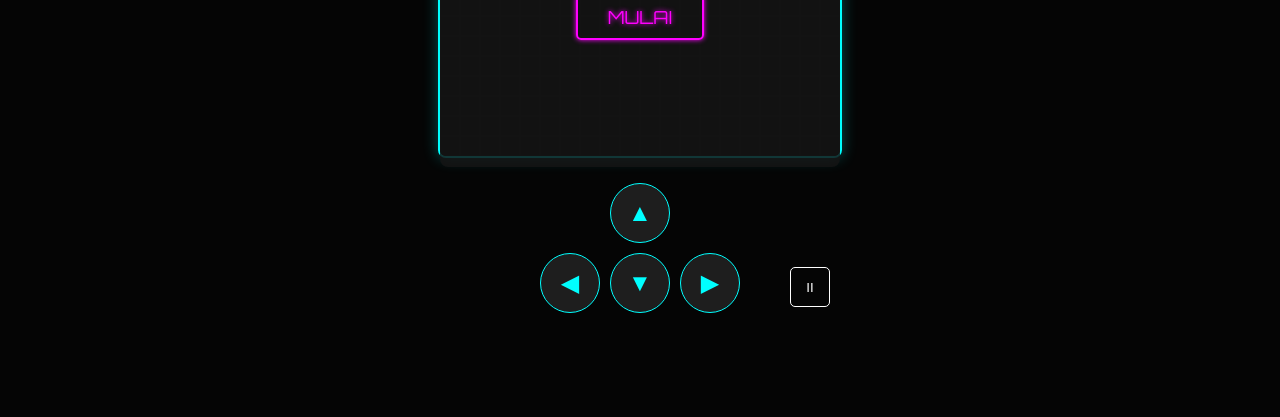
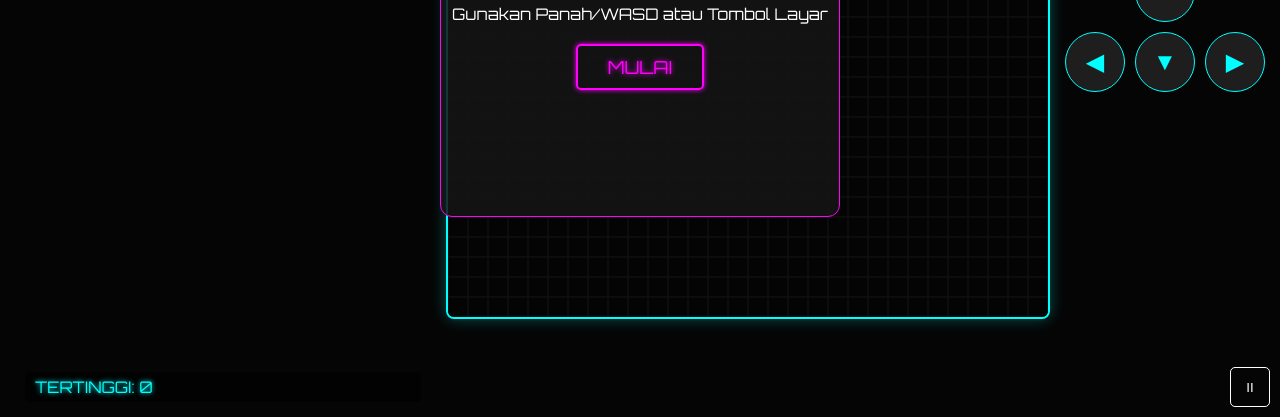
Before and after one commit to Rudy-Yu/neon-snake, a plain HTML site: page index.html in a window 1280 px wide. Shown: the part 383-800 px from the top of the page. Drawn offline with Linux system fonts and the light colour scheme.

Commit message:
Update: Responsive layout for portrait & landscape

```diff
--- a/game.js
+++ b/game.js
@@ -59,11 +59,39 @@ let lastTick = 0;
 // Initialization
 highScoreEl.textContent = highScore;
 resizeCanvas();
+window.addEventListener('resize', debounce(() => {
+    resizeCanvas();
+    if (gameState === 'PLAYING') spawnFood(); // Reposition food for safety
+}, 250));
 
 function resizeCanvas() {
-    const size = Math.min(window.innerWidth * 0.9, 400);
+    const isLandscape = window.innerWidth > window.innerHeight;
+    const margin = 40;
+    let availableWidth, availableHeight;
+
+    if (isLandscape) {
+        availableWidth = window.innerWidth * 0.6; // 60% of width for canvas
+        availableHeight = window.innerHeight * 0.9;
+    } else {
+        availableWidth = window.innerWidth * 0.95;
+        availableHeight = window.innerHeight * 0.6; // 60% of height for canvas
+    }
+
+    const size = Math.min(availableWidth, availableHeight, 600);
+    const prevSize = canvas.width;
     canvas.width = Math.floor(size / GRID_SIZE) * GRID_SIZE;
     canvas.height = canvas.width;
+
+    // Redraw if game is paused/menu
+    if (gameState !== 'PLAYING') draw();
+}
+
+function debounce(func, wait) {
+    let timeout;
+    return function() {
+        clearTimeout(timeout);
+        timeout = setTimeout(func, wait);
+    };
 }
 
 // Particle System
--- a/style.css
+++ b/style.css
@@ -27,24 +27,52 @@ body {
 
 #game-container {
     position: relative;
-    width: 400px;
-    height: 600px;
+    width: 100vw;
+    height: 100vh;
     display: flex;
     flex-direction: column;
+    justify-content: center;
     align-items: center;
+    padding: 10px;
+    gap: 10px;
+}
+
+/* Mode Landscape */
+@media (orientation: landscape) {
+    #game-container {
+        flex-direction: row;
+        justify-content: space-evenly;
+    }
+
+    #hud {
+        flex-direction: column;
+        width: auto;
+        height: 100%;
+        justify-content: center;
+        gap: 20px;
+    }
+
+    #touch-controls {
+        margin-top: 0;
+    }
 }
 
 #hud {
     width: 100%;
+    max-width: 500px;
     display: flex;
     justify-content: space-between;
-    padding: 10px;
-    font-size: 14px;
+    padding: 5px 15px;
+    font-size: clamp(12px, 2vw, 16px);
+    z-index: 5;
 }
 
 .score-box {
     color: var(--neon-cyan);
     text-shadow: 0 0 5px var(--neon-cyan);
+    background: rgba(0,0,0,0.5);
+    padding: 5px 10px;
+    border-radius: 4px;
 }
 
 #game-canvas {
@@ -52,22 +80,34 @@ body {
     border: 2px solid var(--neon-cyan);
     box-shadow: 0 0 15px rgba(0, 255, 255, 0.3);
     border-radius: 8px;
+    max-width: 95vw;
+    max-height: 70vh; /* Sisakan ruang untuk UI */
+}
+
+@media (orientation: landscape) {
+    #game-canvas {
+        max-height: 90vh;
+        max-width: 70vw;
+    }
 }
 
 .overlay {
     position: absolute;
-    top: 50px;
-    left: 0;
-    width: 100%;
-    height: 400px;
+    top: 50%;
+    left: 50%;
+    transform: translate(-50%, -50%);
+    width: 90%;
+    max-width: 400px;
+    aspect-ratio: 1/1;
     background: var(--bg-panel);
     display: flex;
     flex-direction: column;
     justify-content: center;
     align-items: center;
-    z-index: 10;
-    border-radius: 8px;
+    z-index: 20;
+    border-radius: 12px;
     text-align: center;
+    border: 1px solid var(--neon-magenta);
 }
 
 .hidden {
```
